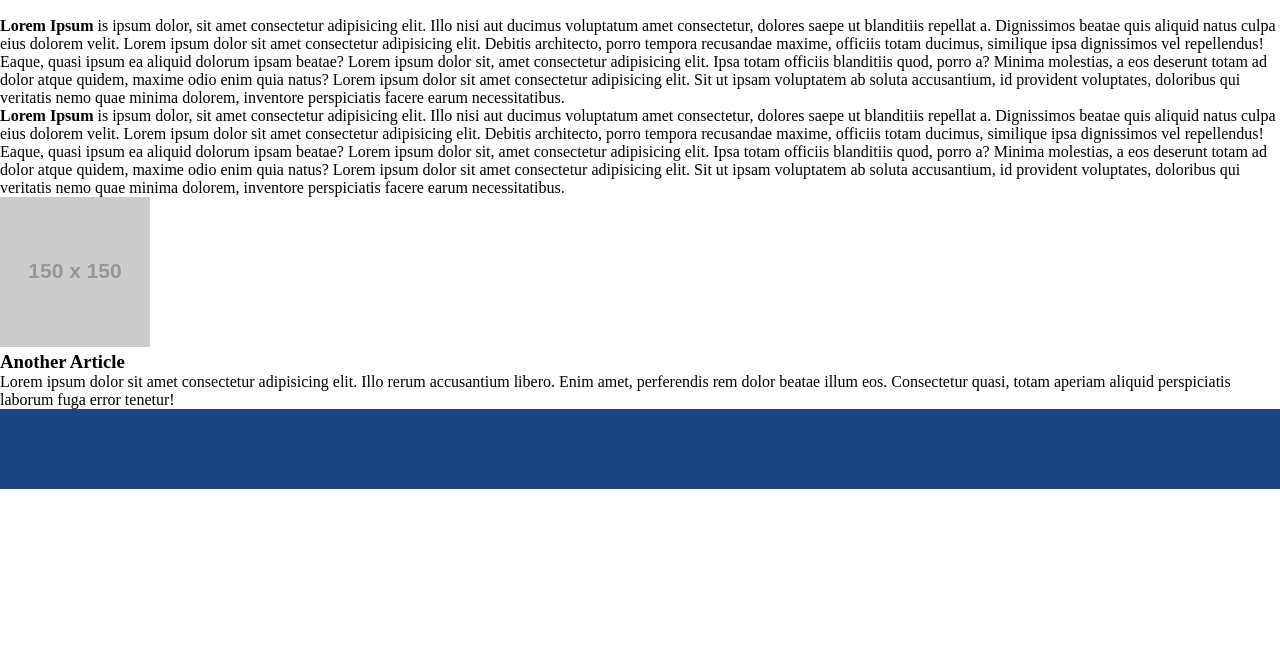
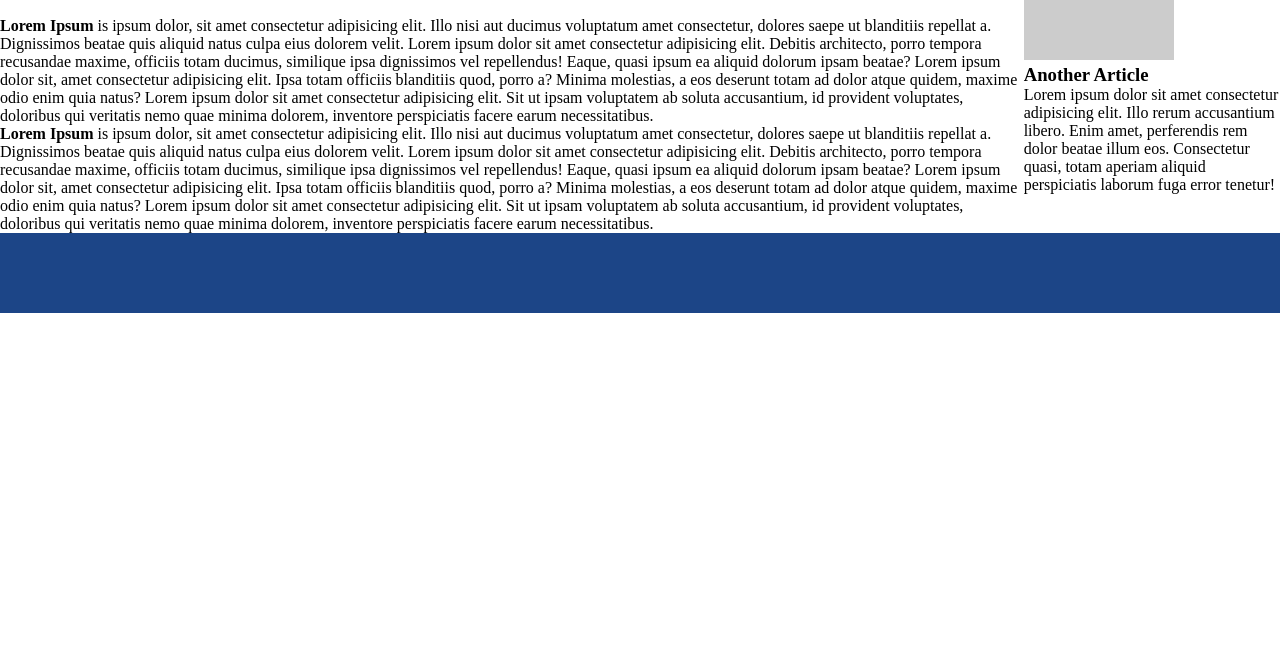
Before and after one commit to JaredVandeWater/IHaveACoolSite, a plain HTML site: page index.html in a window 1280 px wide. Shown: the part 151-800 px from the top of the page. Drawn offline with Linux system fonts and the light colour scheme; placeholder pictures from the web are drawn by us.

Commit message:
addedflex

```diff
--- a/index.html
+++ b/index.html
@@ -15,7 +15,9 @@
         <h1 class="c-text">Hey there I have a cool site</h1>
     </header>
 
-    <main>
+    <main class="d-flex">
+
+
         <div class="leftside">
             <header>
                 <h2 class="c-text title2">Why Designers are important!</h2>
```
